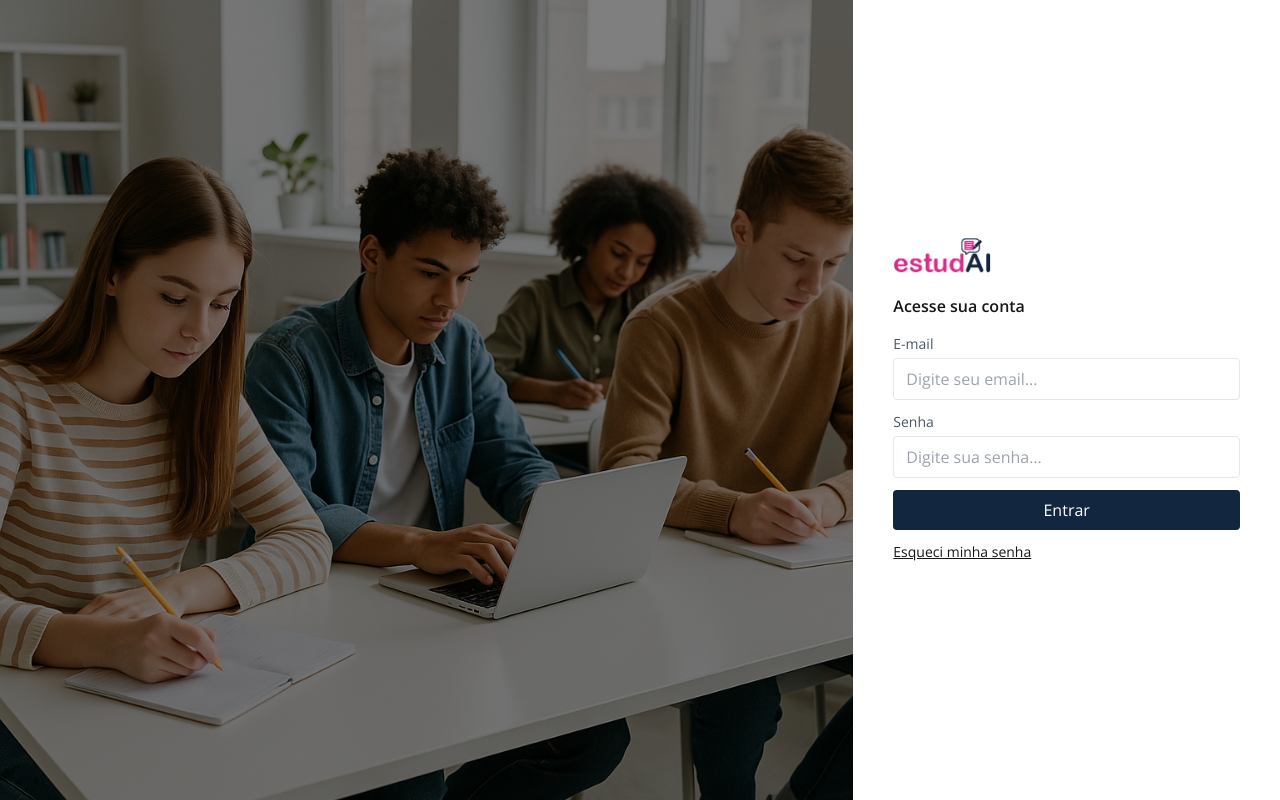
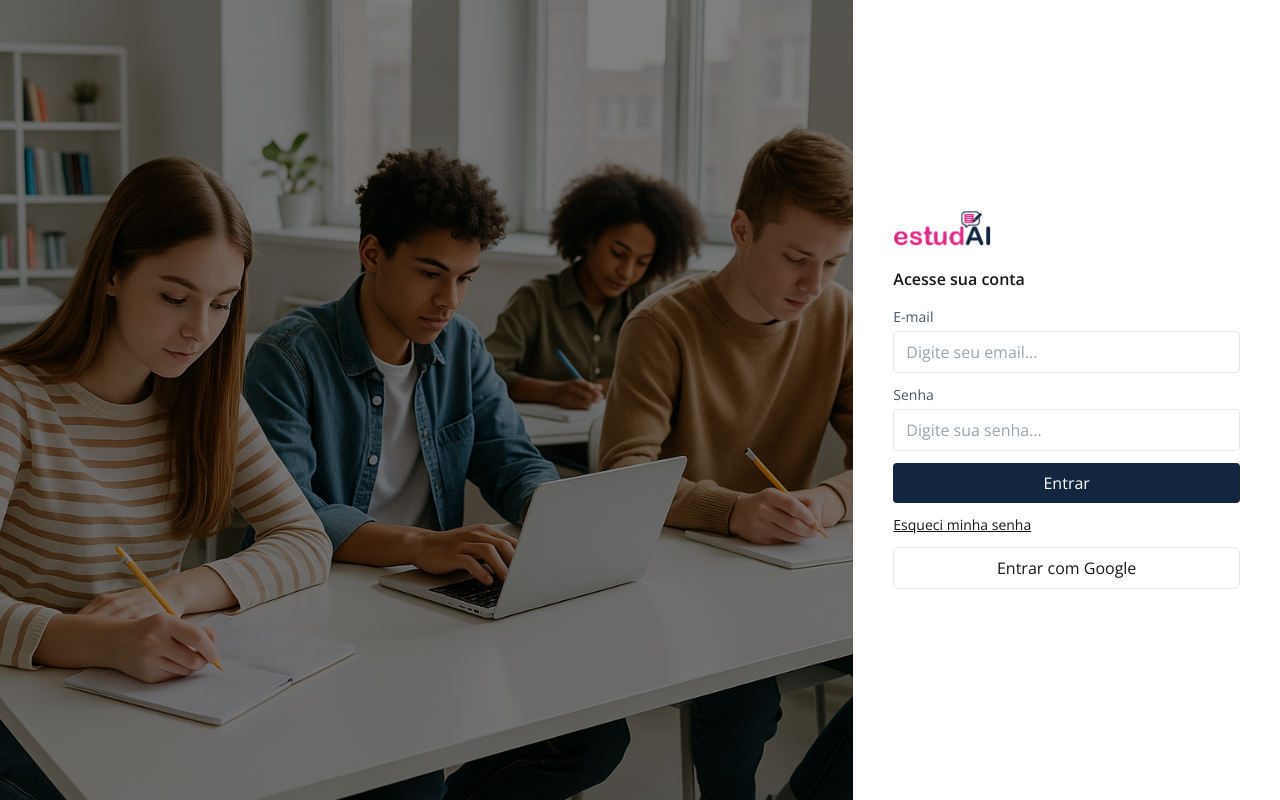
Before and after one commit to daniel3g/corrigeai, a Next.js app: page /login in a window 1280 px wide. Built offline with nearby package versions, Linux system fonts and the light colour scheme; no server answers.

Commit message:
inicio google auth

```diff
--- /dev/null
+++ b/src/app/auth/callback/route.ts
@@ -0,0 +1,23 @@
+import { NextResponse } from 'next/server'
+import { createClient } from '@/lib/supabase/server'
+
+const ALLOWED = ['colegioprogresso.g12.br'] // adicione outros domínios, se houver
+
+export async function GET(req: Request) {
+  const supabase = createClient()
+  const { data: { user } } = await supabase.auth.getUser()
+  const email = user?.email ?? ''
+  const domain = email.split('@')[1] ?? ''
+
+  if (!user || !ALLOWED.includes(domain)) {
+    await supabase.auth.signOut()
+    return NextResponse.redirect(new URL('/login?err=domain', process.env.NEXT_PUBLIC_SITE_URL))
+  }
+
+  // (Opcional) crie/atualize user_roles aqui (RPC ou SQL) com papel padrão
+  // await supabase.from('user_roles').upsert({ user_id: user.id, role: 'student', email_domain: domain })
+
+  // redirecione por papel, se quiser
+  const to = new URL('/aluno/dashboard', process.env.NEXT_PUBLIC_SITE_URL)
+  return NextResponse.redirect(to)
+}
--- a/src/app/login/page.tsx
+++ b/src/app/login/page.tsx
@@ -3,6 +3,8 @@
 import { useState } from 'react';
 import { useRouter } from 'next/navigation';
 import { createClient } from '@/lib/supabase/client';
+
+import { GoogleButton } from '@/components/GoogleButton'
 
 import Logo from '@/public/images/logo.webp';
 import BgLogin from '@/public/images/bg-login-caption.png';
@@ -130,6 +132,8 @@ export default function LoginPage() {
             </a>
           </p>
 
+          <GoogleButton />
+
           {err && <p className="text-red-600 text-sm">{err}</p>}
         </div>
       </div>
--- /dev/null
+++ b/src/components/GoogleButton.tsx
@@ -0,0 +1,20 @@
+'use client'
+import { createClient } from '@/lib/supabase/client'
+
+export function GoogleButton() {
+  const supabase = createClient()
+  async function signInGoogle() {
+    await supabase.auth.signInWithOAuth({
+      provider: 'google',
+      options: {
+        queryParams: { hd: 'colegioprogresso.g12.br', prompt: 'select_account' }, // hint (não obriga)
+        redirectTo: `${location.origin}/auth/callback`,
+      },
+    })
+  }
+  return (
+    <button onClick={signInGoogle} className="w-full rounded-md border px-4 py-2">
+      Entrar com Google
+    </button>
+  )
+}
```
